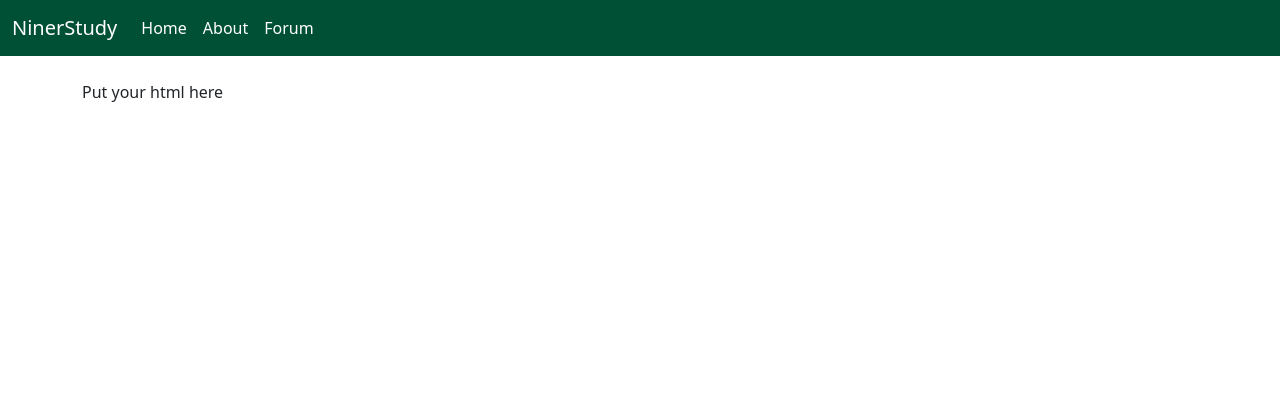
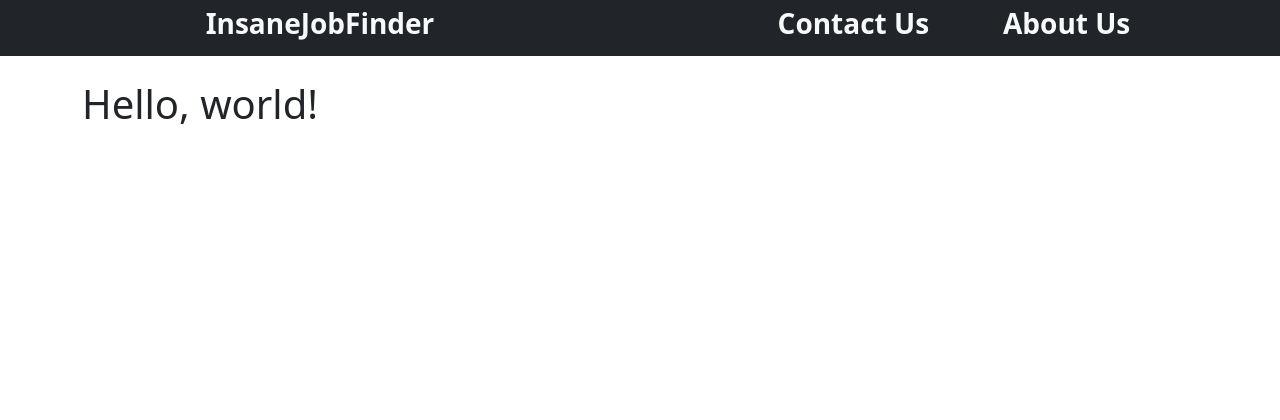
Before and after one commit to chris-pitre/ITSC-3155-Design-Group-19, a Python web app: template templates/About.html in a window 1280 px wide. Shown: the top 420 px of the page. Run offline with Jinja, Linux system fonts and the light colour scheme; the template is opened without the code that fills it, so the values that code supplies are empty.

Commit message:
Update About.html

```diff
--- a/templates/About.html
+++ b/templates/About.html
@@ -1,10 +1,7 @@
 {%extends '_layout.html' %}
 {% block title %} NinerStudy | About Us {% endblock %}
 {% block body %}
-Put your html here
-{% endblock %}
-</head>
-    <body>
+<body>
     <h1>Hello, world!</h1>
 
 </html>
@@ -53,6 +50,9 @@
 </header>
 
 <body>
+{% endblock %}
+</head>
+
 
     <h1 class="text-center"><font color= white>.......</font></h1>
     <h1 class="text-center">About Us</h1>
```
